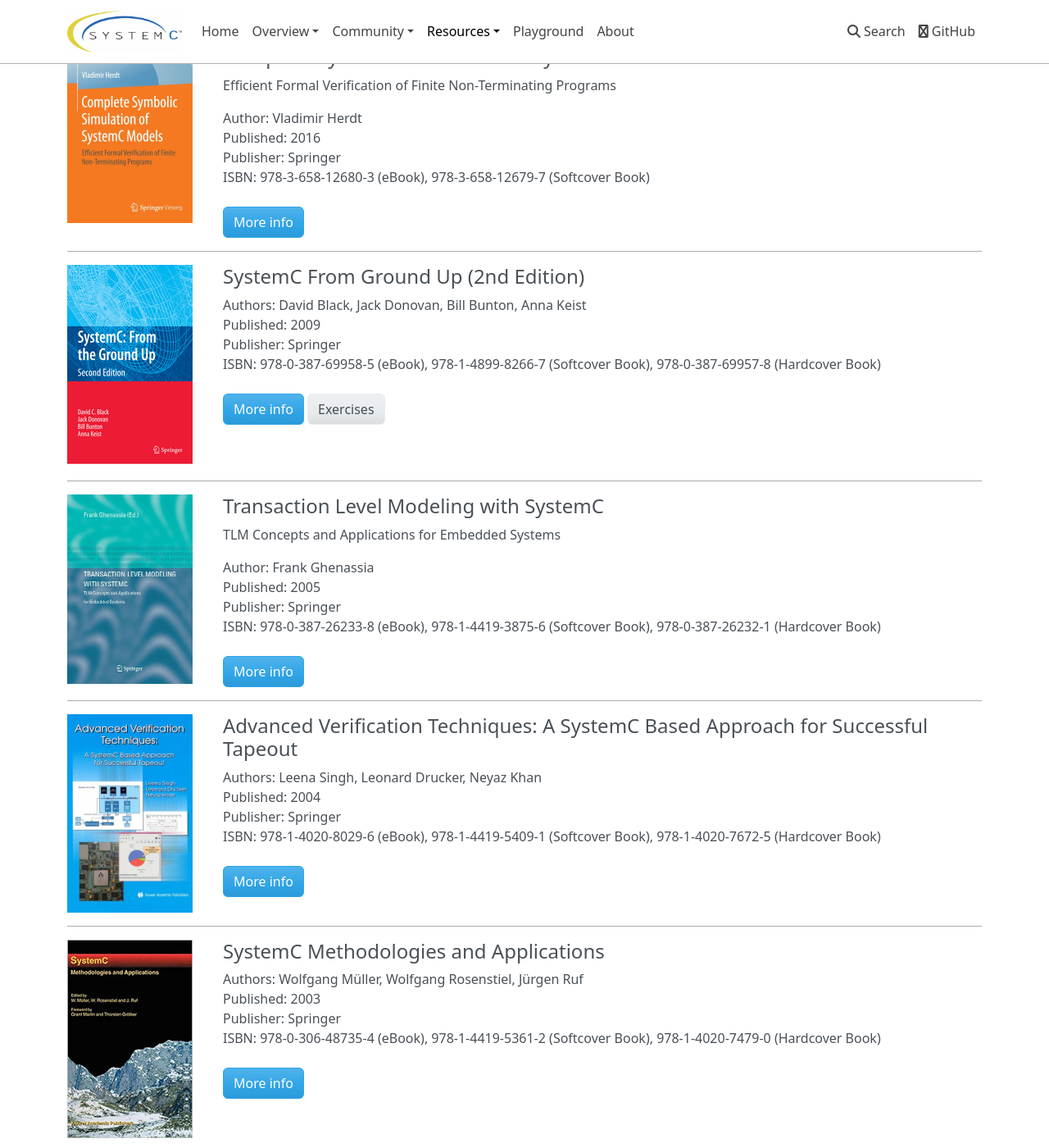
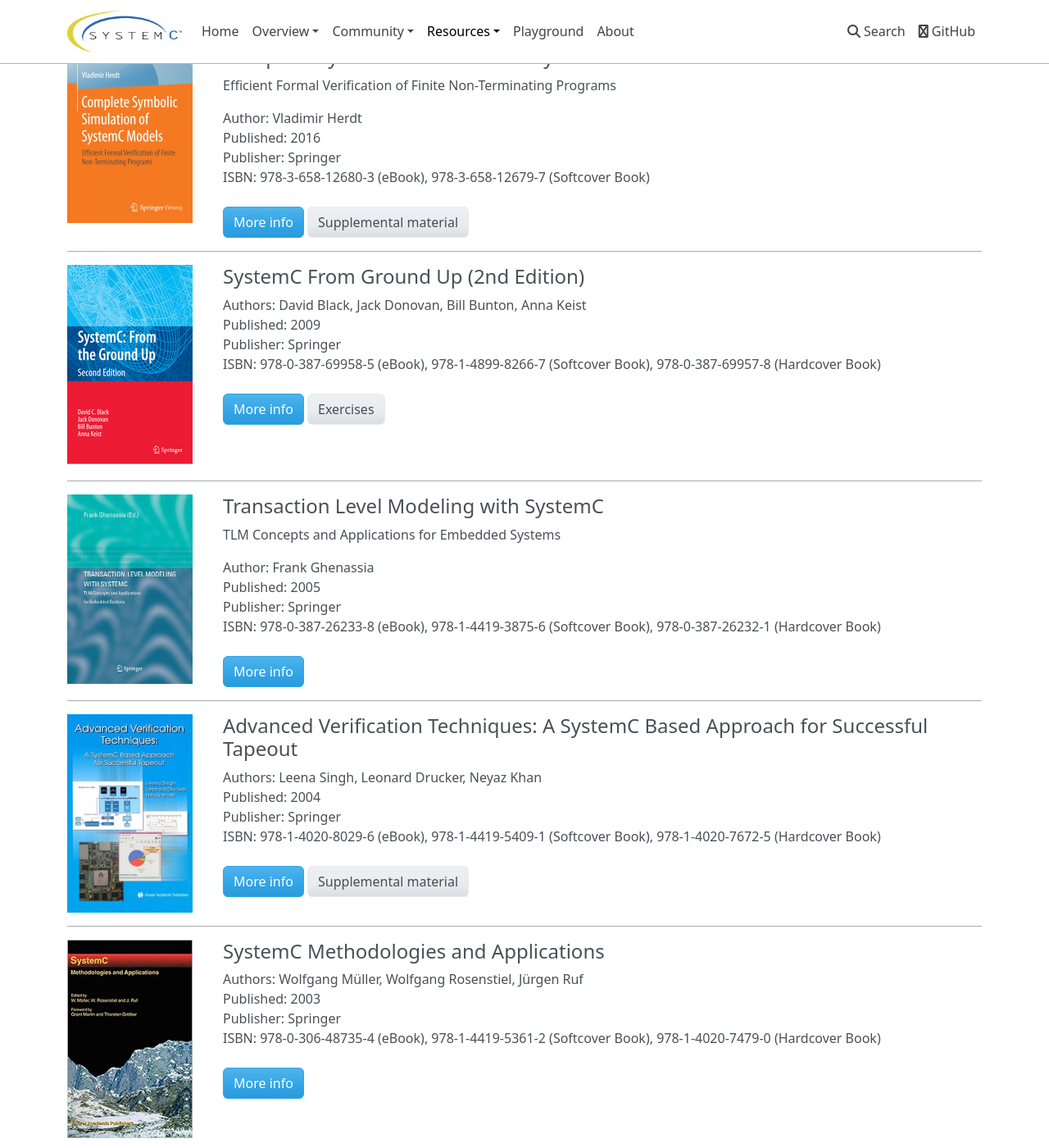
Before and after one commit to accellera-official/systemc.org, an MkDocs documentation site: the page built from docs/resources/books.md, in a window 1280 px wide and 1400 px high, scrolled down 668 px. Shown: the whole window at 82% size. Built offline with MkDocs 1.6.1, drawn with Linux system fonts in a browser that asks for light colours; nearby versions of some CDN libraries.

Commit message:
add links to supplemental material

```diff
--- a/docs/resources/books.md
+++ b/docs/resources/books.md
@@ -42,6 +42,7 @@
 Publisher: Springer<br>
 ISBN: 978-3-658-12680-3 (eBook), 978-3-658-12679-7 (Softcover Book)<br><br>
   <a href="https://www.springer.com/gp/book/9783658126803" class="btn btn-primary">More info</a>
+  <a href="https://drive.google.com/drive/folders/1RMe545bxm7DpVN2terKKTznVrQbEkOno" class="btn btn-secondary">Supplemental material</a>
   </div>
 </div>
 <hr>
@@ -86,6 +87,7 @@
 Publisher: Springer<br>
 ISBN: 978-1-4020-8029-6 (eBook), 978-1-4419-5409-1 (Softcover Book), 978-1-4020-7672-5 (Hardcover Book)<br><br>
   <a href="https://link.springer.com/book/10.1007/b105272" class="btn btn-primary">More info</a>
+  <a href="https://drive.google.com/drive/folders/1yN9gtoBk-rhJNZOM3vc9ui-diXNpWVMo" class="btn btn-secondary">Supplemental material</a>
   </div>
 </div>
 <hr>
```
